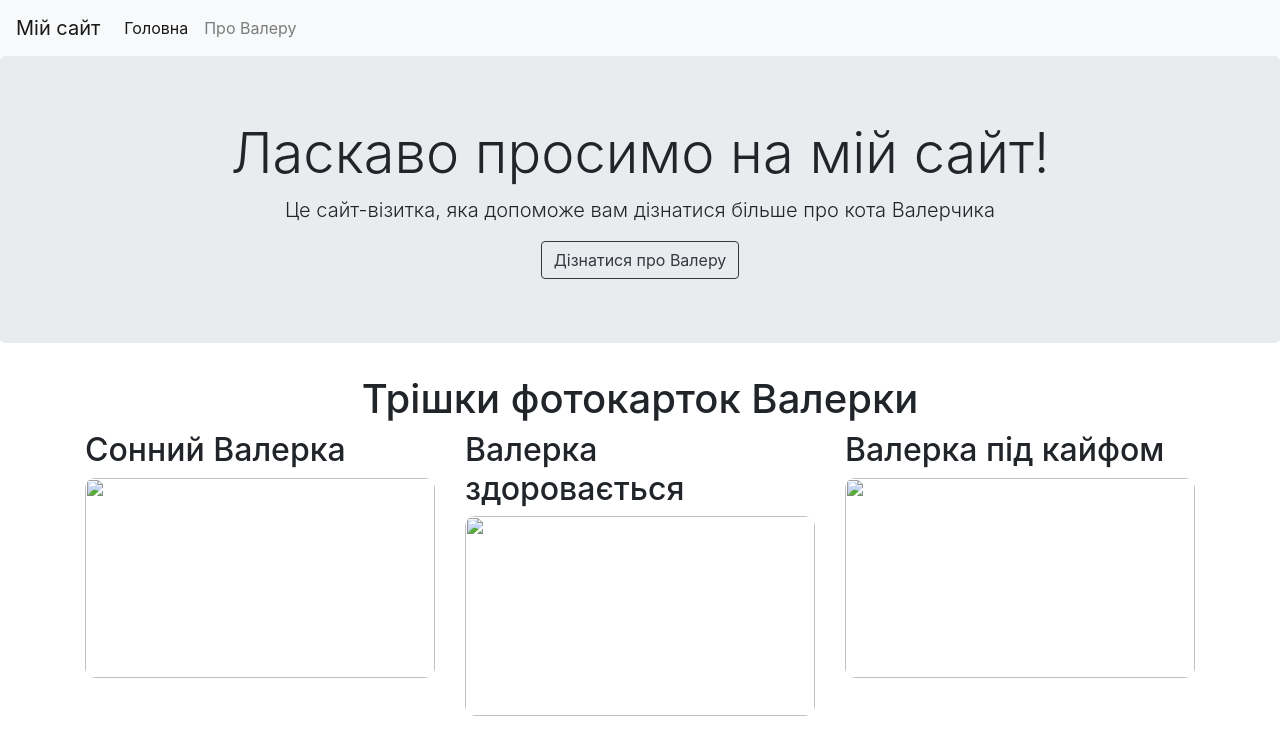
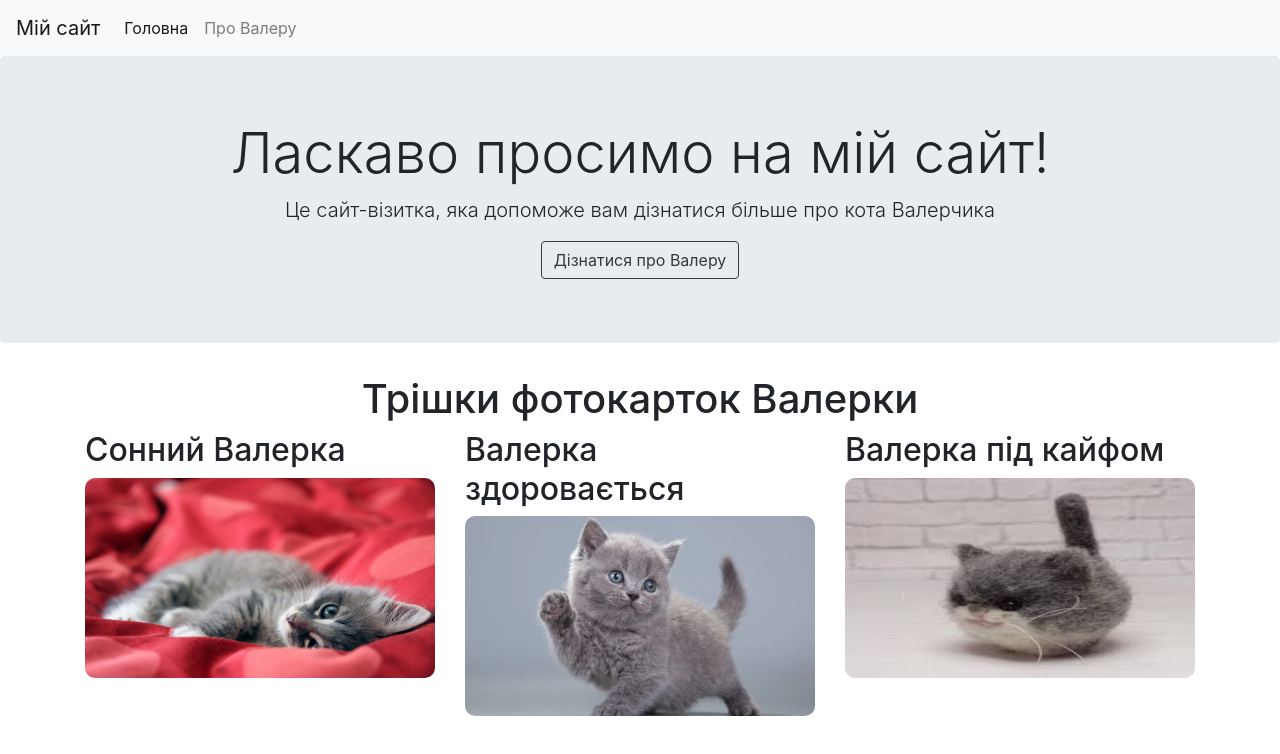
Before and after one commit to Hisona229/pr7, a plain HTML site: page index.html in a window 1280 px wide. Drawn offline with nearby package versions, Linux system fonts and the light colour scheme; the site is published under a folder, as on GitHub Pages, so addresses that start at the root find nothing.

Commit message:
Update index.html

```diff
--- a/index.html
+++ b/index.html
@@ -26,7 +26,7 @@
             <a class="nav-link" href="index.html">Головна</a>
           </li>
           <li class="nav-item">
-            <a class="nav-link" href="/aboutme.html">Про Валеру</a>
+            <a class="nav-link" href="aboutme.html">Про Валеру</a>
           </li>
           <!-- <li class="nav-item">
             <a class="nav-link" href="/contact.html">Контакти</a>
@@ -51,15 +51,15 @@
       <div class="row">
         <div class="col-md-4">
           <h2>Сонний Валерка</h2>
-          <img class="cat" src="../img/cat6.jpg">
+          <img class="cat" src="img/cat6.jpg">
         </div>
         <div class="col-md-4">
           <h2>Валерка здоровається</h2>
-          <img class="cat" src="../img/cat3.webp">
+          <img class="cat" src="img/cat3.webp">
         </div>
         <div class="col-md-4">
           <h2>Валерка під кайфом</h2>
-          <img class="cat" src="../img/cat9.jpg">
+          <img class="cat" src="img/cat9.jpg">
         </div>
       </div>
     </div>
```
